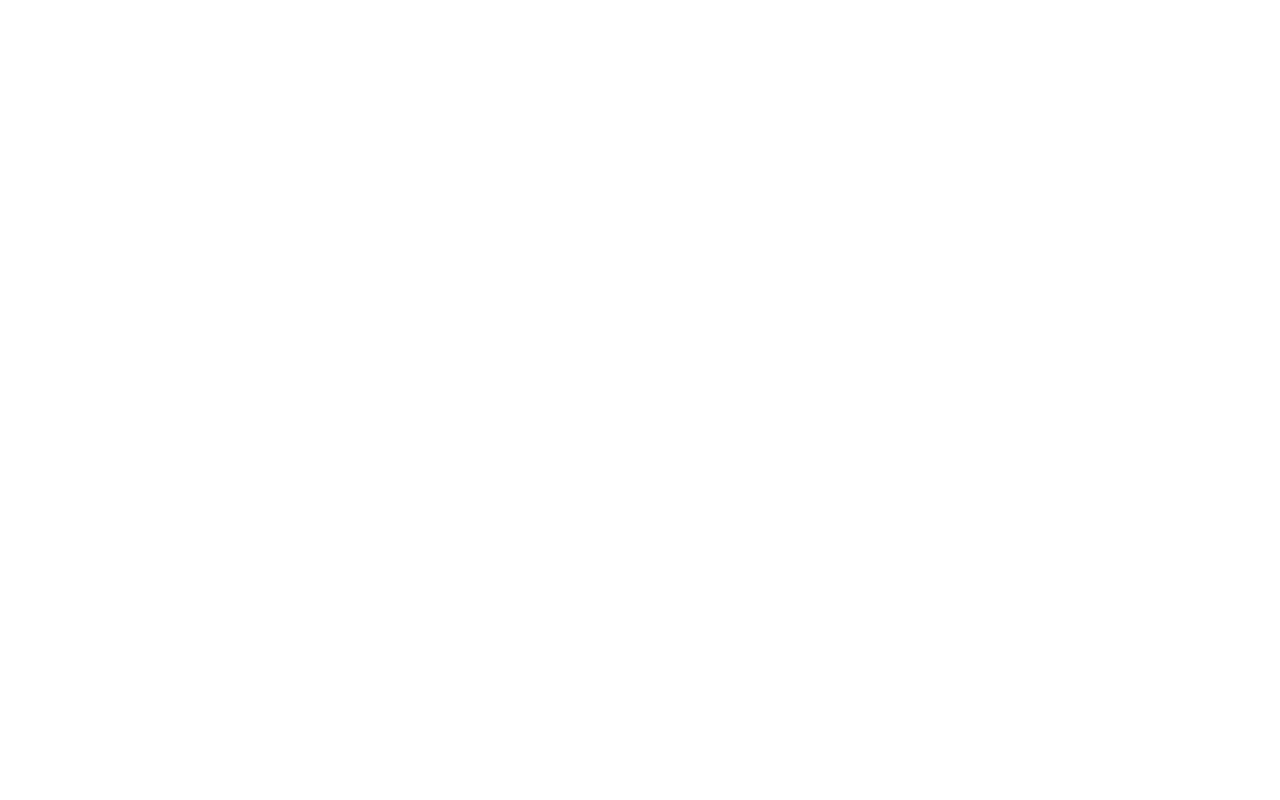
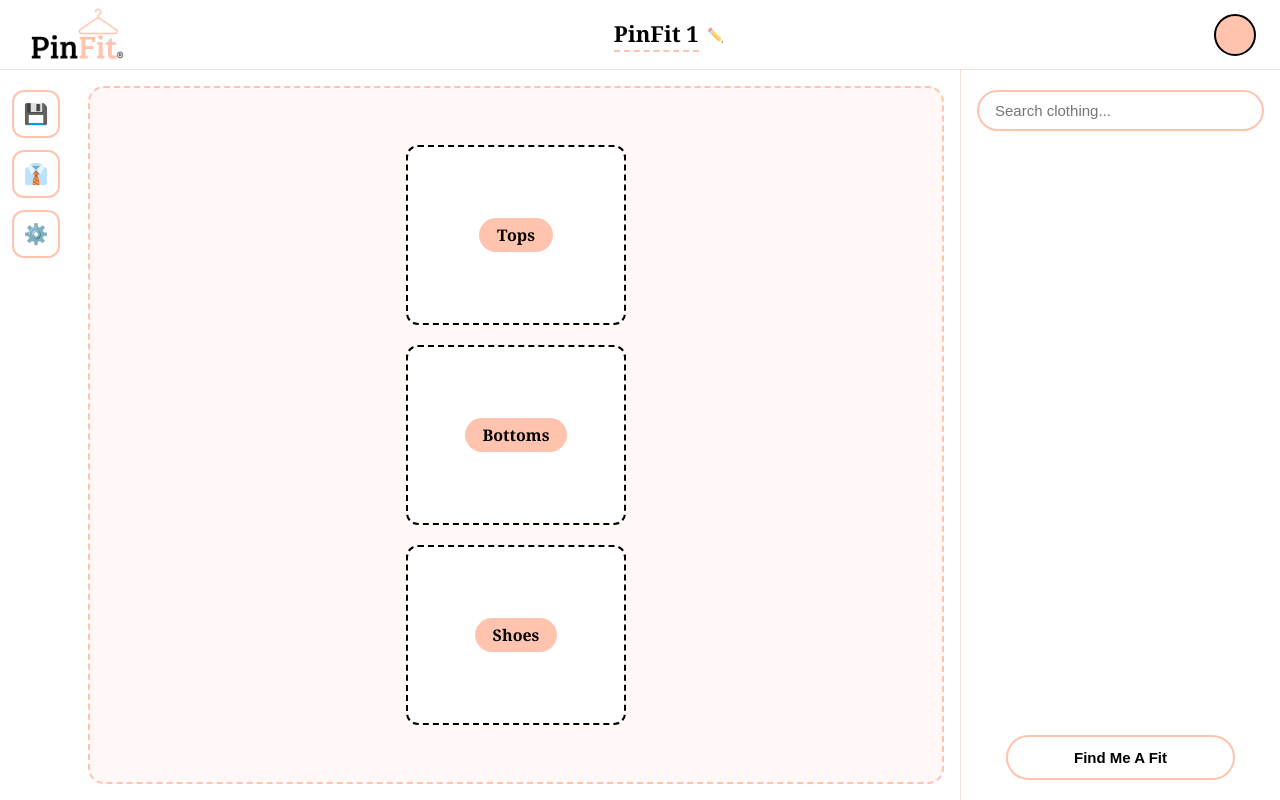
Before and after one commit to GSauce777/PinFit, a website: page index.html in a window 1280 px wide. Drawn offline with Linux system fonts and the light colour scheme.

Commit message:
Web app front complete and SerpAPI is working to show results in sidebar

```diff
--- a/index.html
+++ b/index.html
@@ -1,11 +1,66 @@
 <!DOCTYPE html>
 <html lang="en">
 <head>
-    <meta charset="UTF-8">
+    <meta charset="UTF-8"/>
+    <meta name="viewport" content="width=device-width, initial-scale=1.0"/>
     <title>PinFit</title>
-    <link rel="stylesheet" href="style.css">
+    <link rel="stylesheet" href="style.css"/>
 </head>
 <body>
+    <header class="navbar"> <!--Header bar-->
+        <div class="navbar-left"> <!--Left side logo-->
+            <img src="PinFitLogoR.png" alt="PinFit Logo" class="logo"/>
+        </div>
 
+        <div class="navbar-center"> <!--Editable outfit name-->
+            <span class="outfit-title" contenteditable="true">PinFit 1</span>
+            <span class="edit-icon">✏️</span>
+        </div>
+
+        <div class="navbar-right"> <!--Profile picture-->
+            <div class="profile-circle"></div>
+        </div>
+    </header>
+
+    <main class="app-layout"> <!--Main content area-->
+
+        <nav class="left-nav"> <!--Left navigation icons-->
+            <button class="nav-btn" title="Save">💾</button>
+            <button class="nav-btn" title="My Fits">👔</button>
+            <button class="nav-btn" title="Settings">⚙️</button>
+        </nav>
+
+        <section class="workspace"> <!--Outfit workspace-->
+
+            <div class="clothing-slot" id="slot-tops">
+                <span class="slot-label">Tops</span>
+            </div>
+
+            <div class="clothing-slot" id="slot-bottoms">
+                <span class="slot-label">Bottoms</span>
+            </div>
+
+            <div class="clothing-slot" id="slot-shoes">
+                <span class="slot-label">Shoes</span>
+            </div>
+
+        </section>
+
+        <aside class="sidebar"> <!--Right sidebar-->
+
+            <div class="search-bar-wrapper">
+                <input type="text" class="search-input" placeholder="Search clothing..." />
+            </div>
+
+            <div class="search-results">
+                <!--Search results will go here, populated by JS-->
+            </div>
+
+            <button class="find-fit-btn">Find Me A Fit</button>
+
+        </aside>
+
+    </main>
+    <script src="script.js"></script>
 </body>
 </html>
--- /dev/null
+++ b/script.js
@@ -0,0 +1,62 @@
+// Config
+
+const API_KEY = "53e43554f2f3e2859f39f03d9705e99f37721e7871f125faa2a5469ead4b1419";
+
+// Get html elements
+const searchInput = document.querySelector(".search-input");
+const searchResults = document.querySelector(".search-results");
+const findFitBtn = document.querySelector(".find-fit-btn");
+
+// Fetch imgs from SerpAPI
+async function searchClothing(query) {
+
+    searchResults.innerHTML = "<p class='loading-text'>Searching...</p>";
+
+    // Calling server
+    const url = `/search?q=${encodeURIComponent(query)}`;
+
+    try {
+        const response = await fetch(url);
+        const images = await response.json();
+        displayResults(images);
+    } catch (error) {
+        searchResults.innerHTML = "<p class='loading-text'>Something went horribly wrong. Try again.</p>";
+        console.error("Server error:", error);
+    }
+}
+
+// Display results
+function displayResults(images) {
+
+    // Clear loading text
+    searchResults.innerHTML = "";
+
+    // If no results, tell user
+    if (!images || images.length === 0) {
+        searchResults.innerHTML = "<p class='loading-text'>No images found.</p>";
+        return;
+    }
+
+    // Loop through first 10 images and create <img> for each
+    images.slice(0, 10).forEach((image) => {
+        const img = document.createElement("img");
+        img.src = image.thumbnail;
+        img.alt = image.title;
+        img.classList.add("result-img");
+
+        img.addEventListener("click", () => {
+            console.log("Image clicked:", image.thumbnail);
+        });
+       searchResults.appendChild(img);
+    });
+}
+
+// Event listener stuff
+searchInput.addEventListener("keydown", (event) => {
+    if (event.key === "Enter") {
+        const query = searchInput.value.trim();
+        if (query !== "") {
+            searchClothing(query);
+        }
+    }
+});
--- a/style.css
+++ b/style.css
@@ -0,0 +1,243 @@
+/* Color palette*/
+:root {
+    --salmon: #ffc3ae;
+    --black: #000000;
+    --white: #ffffff;
+    --light-bg: #fff8f6;
+    --border-dashed: #ffc3ae;
+}
+
+* {
+    margin: 0;
+    padding: 0;
+    box-sizing: border-box;
+}
+
+body {
+    font-family: Georgia, serif;
+    background-color: var(--white);
+    color: var(--black);
+    height: 100vh;
+    overflow: hidden;
+}
+/* Page layout*/
+.app-layout {
+    display: flex;
+    flex-direction: row;
+    height: calc(100vh - 70px);
+}
+/* Navbar and header stuff*/
+.navbar {
+    display: flex;
+    flex-direction: row;
+    align-items: center;
+    justify-content: space-between;
+    height: 70px;
+    padding: 0 24px;
+    background-color: var(--white);
+    border-bottom: 1px solid #f0e0da;
+}
+
+.navbar-left,
+.navbar-center,
+.navbar-right {
+    display: flex;
+    align-items: center;
+    gap: 8px;
+}
+
+.logo {
+    height: 100px;
+    width: auto;
+    margin-top: 16px;
+}
+
+/* Outfit title stuff*/
+.outfit-title {
+    font-size: 22px;
+    font-weight: bold;
+    color: var(--black);
+    border-bottom: 2px dashed var(--salmon);
+    padding-bottom: 2px;
+    outline: none;
+    cursor: text;
+    min-width: 80px;
+}
+
+.outfit-title:focus {
+    border-bottom: 2px solid var(--salmon);
+}
+
+.edit-icon {
+    font-size: 14px;
+    cursor: pointer;
+    opacity: 0.6;
+}
+
+/* Profile circle stuff*/
+.profile-circle {
+    width: 42px;
+    height: 42px;
+    border-radius: 50%;
+    background-color: var(--salmon);
+    cursor: pointer;
+    border: 2px solid var(--black);
+}
+
+/* Left nav*/
+.left-nav {
+    display: flex;
+    flex-direction: column;
+    align-items: center;
+    gap: 12px;
+    padding: 20px 12px;
+    background-color: var(--white);
+}
+
+.nav-btn {
+    width: 48px;
+    height: 48px;
+    border-radius: 12px;
+    border: 2px solid var(--salmon);
+    background-color: var(--white);
+    font-size: 20px;
+    cursor: pointer;
+    display: flex;
+    align-items: center;
+    justify-content: center;
+    transition: background-color 0.2s ease;
+}
+
+.nav-btn:hover {
+    background-color: var(--salmon);
+}
+
+/* Outfit workspace*/
+.workspace {
+    flex: 1;
+    display: flex;
+    flex-direction: column;
+    align-items: center;
+    justify-content: center;
+    gap: 20px;
+    padding: 30px;
+    background-color: var(--light-bg);
+    border: 2px dashed var(--border-dashed);
+    margin: 16px;
+    border-radius: 16px;
+    overflow-y: auto;
+}
+
+/* Clothing slot stuff*/
+.clothing-slot {
+    width: 220px;
+    height: 180px;
+    border: 2px dashed var(--black);
+    border-radius: 12px;
+    display: flex;
+    align-items: center;
+    justify-content: center;
+    background-color: var(--white);
+    position: relative;
+    transition: border-color 0.2s ease, background-color 0.2s ease;
+}
+
+.clothing-slot:hover {
+    border-color: var(--salmon);
+    background-color: var(--light-bg);
+}
+
+.slot-label {
+    font-size: 16px;
+    font-weight: 600;
+    background-color: var(--salmon);
+    color: var(--black);
+    padding: 6px 18px;
+    border-radius: 20px;
+}
+
+/* Sidebar*/
+.sidebar {
+    width: 320px;
+    display: flex;
+    flex-direction: column;
+    align-items: center;
+    gap: 16px;
+    padding: 20px 16px;
+    background-color: var(--white);
+    border-left: 1px solid #f0e0da;
+    overflow-y: auto;
+}
+
+/* Search bar stuff*/
+.search-bar-wrapper {
+    width: 100%;
+}
+
+.search-input {
+    width: 100%;
+    padding: 10px 16px;
+    border: 2px solid var(--salmon);
+    border-radius: 24px;
+    font-size: 15px;
+    outline: none;
+    background-color: var(--white);
+    color: var(--black);
+    transition: border-color 0.2s ease, box-shadow 0.2s ease;
+}
+
+.search-input:focus {
+    border-color: var(--black);
+    box-shadow: 0 0 0 3px rgba(255, 195, 174, 0.3);
+}
+
+/* Search results grid*/
+.search-results {
+    width: 100%;
+    display: grid;
+    grid-template-columns: 1fr 1fr;
+    gap: 10px;
+}
+
+.result-img {
+    width: 100%;
+    aspect-ratio: 1 / 1;
+    object-fit: cover;
+    border-radius: 10px;
+    cursor: pointer;
+    transition: transform 0.2s ease, box-shadow 0.2s ease;
+}
+
+.result-img:hover {
+    transform: scale(1.04);
+    box-shadow: 0 4px 12px rgba(0, 0, 0, 0.15);
+}
+
+/* Find Me A Fit button stuff*/
+.find-fit-btn {
+    width: 80%;
+    padding: 12px 0;
+    background-color: var(--white);
+    color: var(--black);
+    border: 2px solid var(--salmon);
+    border-radius: 24px;
+    font-size: 15px;
+    font-weight: 600;
+    cursor: pointer;
+    transition: background-color 0.2s ease, color 0.2s ease;
+    margin-top: auto;
+}
+
+.find-fit-btn:hover {
+    background-color: var(--salmon);
+    color: var(--black);
+}
+
+.loading-text {
+    font-size: 14px;
+    color: #aaa;
+    text-align: center;
+    padding: 20px 0;
+    width: 100%;
+    grid-column: span 2;
+}
```
Also changed, not shown: package.json (added, +27 -0 lines), server.js (added, +36 -0 lines), PinFitLogoR.png (added), 2 other files.
